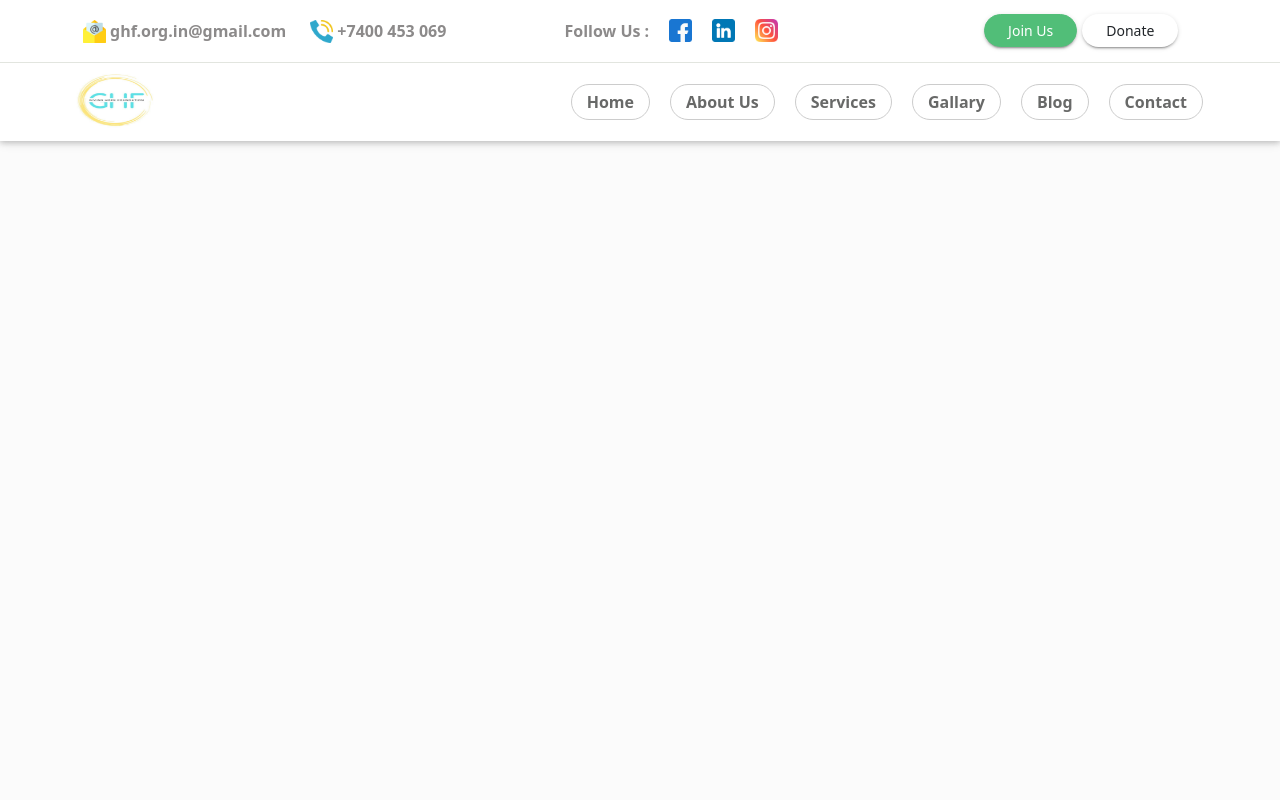
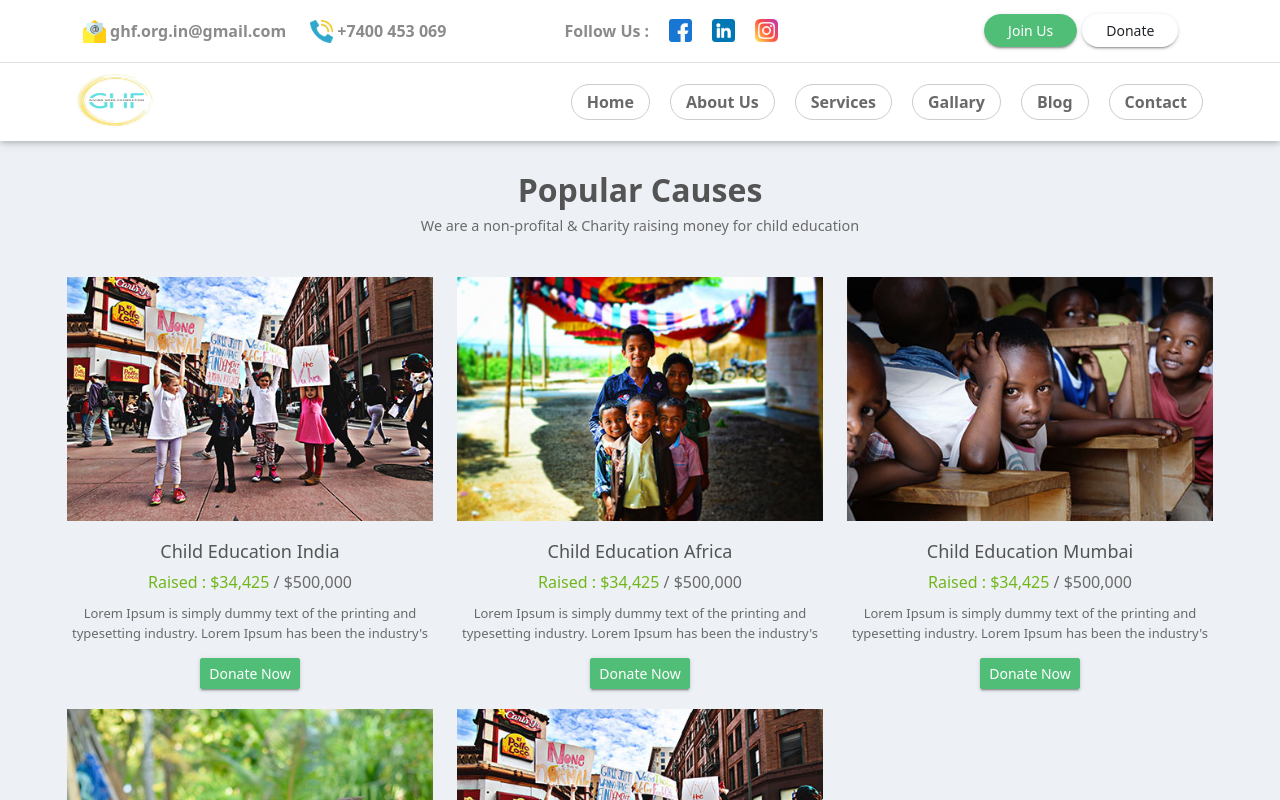
Before and after one commit to mayurkanade44/ghf, a React (Create React App) app: page /Services in a window 1280 px wide. Shown: the top 800 px of the page. Built offline with nearby package versions, Linux system fonts and the light colour scheme.

Commit message:
services added

```diff
--- a/src/App.js
+++ b/src/App.js
@@ -1,4 +1,4 @@
-import { AboutUs, Home } from "./pages";
+import { AboutUs, Home, Services } from "./pages";
 import Navbar from "./components/Navbar";
 import { BrowserRouter as Router, Route, Routes } from "react-router-dom";
 
@@ -9,6 +9,7 @@ function App() {
       <Routes>
         <Route path="/" element={<Home />} />
         <Route path="/AboutUs" element={<AboutUs />} />
+        <Route path="/Services" element={<Services />} />
       </Routes>
     </Router>
   );
--- a/src/components/About.jsx
+++ b/src/components/About.jsx
@@ -49,11 +49,11 @@ const About = () => {
           </div>
         </div>
       </div>
-      <section class="mission-vision">
-        <div class="container">
-          <div class="row mission">
-            <div class="col-md-6 mv-det">
-              <h1 class="text-center">Our Mission</h1>
+      <section className="mission-vision">
+        <div className="container">
+          <div className="row mission">
+            <div className="col-md-6 mv-det">
+              <h1 className="text-center">Our Mission</h1>
               <p>
                 Lorem ipsum dolor sit amet, consectetur adipiscing elit. Integer
                 neque libero, pulvinar et elementum quis, facilisis eu ante.
@@ -64,16 +64,16 @@ const About = () => {
                 hendrerit ultrices mauris.
               </p>
             </div>
-            <div class="col-md-6 mv-img">
+            <div className="col-md-6 mv-img">
               <img src={mission} alt="mission" />
             </div>
           </div>
-          <div class="row vision flex-column-reverse flex-md-row">
-            <div class="col-md-6 mv-img">
+          <div className="row vision flex-column-reverse flex-md-row">
+            <div className="col-md-6 mv-img">
               <img src={vision} alt="vision" />
             </div>
-            <div class="col-md-6 mv-det">
-              <h1 class="text-center">Our Vision</h1>
+            <div className="col-md-6 mv-det">
+              <h1 className="text-center">Our Vision</h1>
               <p>
                 Ut ultricies lacus a rutrum mollis. Orci varius natoque
                 penatibus et magnis dis parturient montes, nascetur ridiculus
--- a/src/components/Navbar.jsx
+++ b/src/components/Navbar.jsx
@@ -117,7 +117,7 @@ const Navbar = () => {
               </li>
               <li className="nav-item">
                 <Link
-                  to="/about"
+                  to="/Services"
                   className="nav-link text-center"
                   onClick={() => {
                     setExpand(false);
--- a/src/components/Utils.js
+++ b/src/components/Utils.js
@@ -1,5 +1,9 @@
 import b from "../images/slider/slider-2.jpeg";
 import c from "../images/slider/slider-3.jpeg";
+import childIndia from '../images/events/image_08.jpg'
+import childAfrica from '../images/events/image_06.jpg'
+import childMum from '../images/events/image_03.jpg'
+import childDelhi from '../images/events/image_01.jpg'
 
 export const homeImages = [
   {
@@ -15,3 +19,32 @@ export const homeImages = [
     desc: "Worked during 2019 floods",
   },
 ];
+
+
+export const services = [
+  {
+    id: 1,
+    title: "Child Education India",
+    image: childIndia,
+  },
+  {
+    id: 2,
+    title: "Child Education Africa",
+    image: childAfrica,
+  },
+  {
+    id: 3,
+    title: "Child Education Mumbai",
+    image: childMum,
+  },
+  {
+    id: 4,
+    title: "Child Education Delhi",
+    image: childDelhi,
+  },
+  {
+    id: 5,
+    title: "Child Education India",
+    image: childIndia,
+  },
+];
--- a/src/index.css
+++ b/src/index.css
@@ -118,7 +118,7 @@ body {
 }
 
 .session-title {
-  padding: 30px;
+  padding: 0px 30px 20px;
   margin: 0px;
   margin-bottom: 20px;
 }
@@ -603,11 +603,7 @@ header .nav-link:hover {
   padding: 30px;
 }
 
-@media screen and (max-width: 940px) {
-  .events {
-    padding: 30px 10px;
-  }
-}
+
 .events .event-ro .event-box {
   text-align: center;
   margin-bottom: 20px;
@@ -632,6 +628,12 @@ header .nav-link:hover {
 .events .event-ro .event-box .desic {
   font-size: 13px;
   margin-bottom: 15px;
+}
+
+@media screen and (max-width: 767px) {
+  .events {
+    padding: 15px 10px;
+  }
 }
 
 /* ===================================== Mission Vision CSS ================================== */
--- a/src/pages/Home.jsx
+++ b/src/pages/Home.jsx
@@ -1,12 +1,14 @@
 import a from "../images/slider/slider-1.jpeg";
 import { homeImages } from "../components/Utils";
 import { Carousel, About } from "../components";
+import Services from "./Services";
 
 const Home = () => {
   return (
     <div>
       <Carousel a={a} title="Khira Nagar" desc="testing" images={homeImages} />
       <About />
+      <Services home='true' />
     </div>
   );
 };
--- /dev/null
+++ b/src/pages/Services.jsx
@@ -0,0 +1,42 @@
+import { services } from "../components/Utils";
+
+const Services = ({ home }) => {
+  let allServices;
+  if (home === "true") {
+    allServices = services.slice(0, 3);
+  } else {
+    allServices = services;
+  }
+  return (
+    <section className="events">
+      <div className="container">
+        <div className="session-title row">
+          <h2>Popular Causes</h2>
+          <p>
+            We are a non-profital &amp; Charity raising money for child
+            education
+          </p>
+        </div>
+        <div className="event-ro row">
+          {allServices.map((item) => (
+            <div className="col-md-4 col-sm-6" key={item.id}>
+              <div className="event-box">
+                <img src={item.image} alt="" />
+                <h4>{item.title}</h4>
+                <p className="raises">
+                  <span>Raised : $34,425</span> / $500,000
+                </p>
+                <p className="desic">
+                  Lorem Ipsum is simply dummy text of the printing and
+                  typesetting industry. Lorem Ipsum has been the industry's
+                </p>
+                <button className="btn btn-success btn-sm">Donate Now</button>
+              </div>
+            </div>
+          ))}
+        </div>
+      </div>
+    </section>
+  );
+};
+export default Services;
--- a/src/pages/index.js
+++ b/src/pages/index.js
@@ -1,4 +1,5 @@
 import AboutUs from "./AboutUs";
 import Home from "./Home";
+import Services from "./Services";
 
-export { AboutUs, Home };
+export { AboutUs, Home, Services };
```
